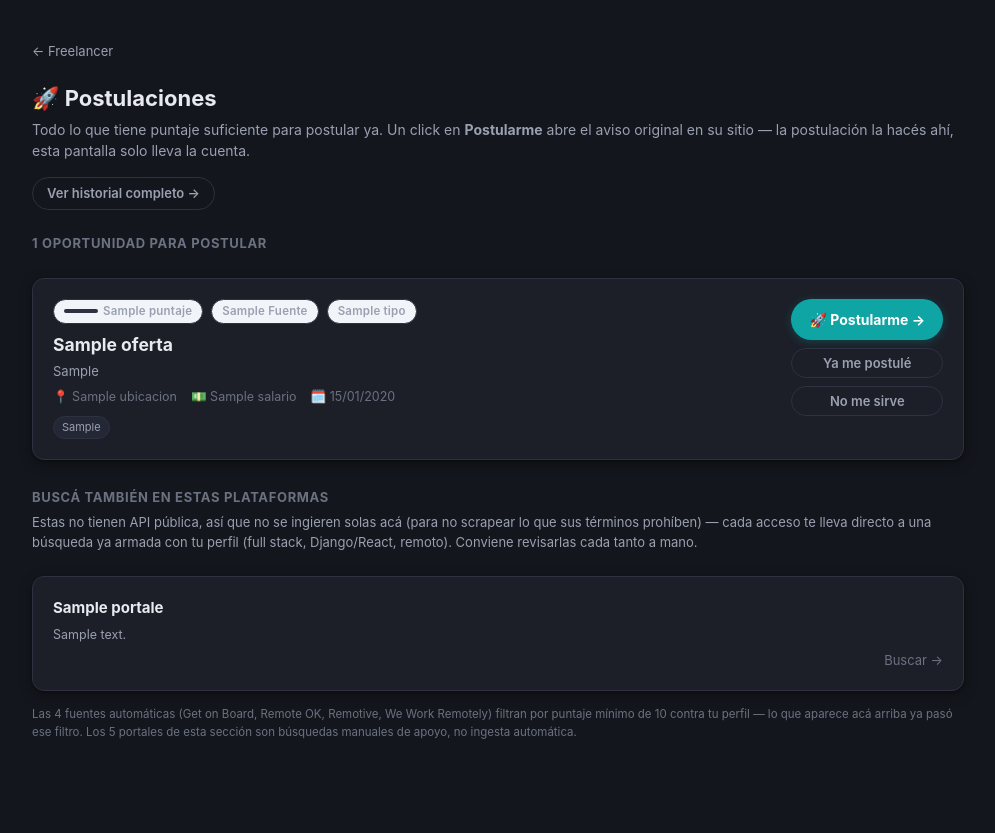
After one commit to bereail/Works, a Flask app: template freelancer/app/ui/templates/freelancer_postulaciones.html in a window 1280 px wide. The commit adds this page. Shown: the whole page, without its empty margins (142-1137 px from the left). Run offline with Flask 3, Linux system fonts and the light colour scheme; the template is opened without the code that fills it: most values are stand-ins (such as "Sample title", 1, 10 or a date in 2020).

Commit message:
FREELANCE: sumar seccion /postulaciones con acceso directo a cada aviso
Nueva pantalla en freelancer/app que junta todo lo que paso el filtro de
relevancia (bandeja + por postular) con un boton que abre el aviso original
en pestana nueva para postularse a mano, mas accesos directos de busqueda
manual a Computrabajo, Bumeran, ZonaJobs, LinkedIn Jobs e Indeed (no tienen
API publica, asi que no se ingieren solos). Tambien protege del repo publico
la carpeta de contactos privados de clientes freelance.

Co-Authored-By: Claude Sonnet 5 <noreply@anthropic.com>
Claude-Session: https://claude.ai/code/session_01DaiCK7vMif3WgfVkjVDehi

```diff
--- /dev/null
+++ b/freelancer/app/ui/templates/freelancer_postulaciones.html
@@ -0,0 +1,134 @@
+<!doctype html>
+<html lang="es">
+<head>
+<meta charset="utf-8" />
+<meta name="viewport" content="width=device-width, initial-scale=1" />
+<title>Postulaciones — Freelancer</title>
+<link rel="stylesheet" href="/static/estilos.css" />
+<style>
+  .franja-freelancer { max-width: 980px; margin: 0 auto; padding: 40px 24px 80px; }
+  .volver { display: inline-flex; align-items: center; gap: 6px; color: var(--texto-suave); font-size: 13px; margin-bottom: 20px; }
+  .volver:hover { color: var(--texto); }
+
+  .postulacion-tarjeta { display: flex; justify-content: space-between; gap: 16px; align-items: flex-start; }
+  .postulacion-acciones { display: flex; flex-direction: column; gap: 8px; flex-shrink: 0; align-items: stretch; min-width: 150px; }
+  .postulacion-acciones .boton { justify-content: center; }
+  .oferta-meta { display: flex; gap: 14px; flex-wrap: wrap; font-size: 12.5px; color: var(--texto-tenue); margin-top: 6px; }
+  .etiquetas { display: flex; gap: 6px; flex-wrap: wrap; margin-top: 10px; }
+  .etiqueta { font-size: 11px; padding: 2px 8px; border-radius: 999px; background: var(--superficie-hover); color: var(--texto-suave); border: 1px solid var(--borde); }
+  .puntaje { display: inline-flex; align-items: center; gap: 5px; }
+  .puntaje .barra { width: 34px; height: 4px; border-radius: 999px; background: var(--borde); overflow: hidden; }
+  .puntaje .relleno { height: 100%; border-radius: 999px; background: currentColor; }
+
+  .postularme {
+    background: var(--color-acento); color: #fff; border: none;
+    padding: 10px 18px; border-radius: 999px; font-weight: 700; font-size: 14px;
+    text-align: center; box-shadow: 0 2px 8px rgba(14,165,164,0.28);
+    transition: filter var(--transicion), transform var(--transicion);
+  }
+  .postularme:hover { filter: brightness(1.08); }
+  .postularme:active { transform: scale(0.97); }
+
+  .grilla-portales { display: grid; grid-template-columns: repeat(auto-fit, minmax(210px, 1fr)); gap: 14px; }
+  .portal-tarjeta { display: flex; flex-direction: column; gap: 6px; text-decoration: none; }
+  .portal-tarjeta h4 { margin: 0; font-size: 15px; }
+  .portal-tarjeta p { margin: 0; font-size: 12.5px; color: var(--texto-suave); }
+  .portal-tarjeta .flecha { align-self: flex-end; font-size: 13px; color: var(--texto-tenue); }
+
+  .nota-legal { font-size: 11.5px; color: var(--texto-tenue); margin-top: 14px; line-height: 1.6; }
+</style>
+</head>
+<body>
+<div class="franja-freelancer">
+  <a class="volver" href="/">← Freelancer</a>
+
+  <div class="header-pagina">
+    <div>
+      <h1>🚀 Postulaciones</h1>
+      <p>Todo lo que tiene puntaje suficiente para postular ya. Un click en <strong>Postularme</strong> abre el aviso original en su sitio — la postulación la hacés ahí, esta pantalla solo lleva la cuenta.</p>
+    </div>
+    <a href="/ofertas" class="boton boton-ghost boton-chico">Ver historial completo →</a>
+  </div>
+
+  {% if not ofertas %}
+  <div class="tarjeta vacio mt-24">
+    <div class="icono">📭</div>
+    <p>No hay ninguna oportunidad esperando postulación ahora mismo.</p>
+    <p class="texto-suave" style="font-size:12px;">Las fuentes conectadas se consultan solas cada 6 horas. Mientras tanto, revisá los portales de abajo a mano.</p>
+  </div>
+  {% else %}
+  <div class="subtitulo-seccion" style="margin-top:8px;">{{ ofertas|length }} oportunidad{{ 'es' if ofertas|length != 1 else '' }} para postular</div>
+  {% for o in ofertas %}
+  <div class="tarjeta interactiva mt-24 fade-in postulacion-tarjeta">
+    <div style="min-width:0;">
+      <div class="gap-8" style="margin-bottom:8px; flex-wrap:wrap;">
+        <span class="badge {{ 'badge-verde' if o.puntaje >= 50 else ('badge-amarillo' if o.puntaje >= 35 else 'badge-neutro') }} puntaje"
+              title="Afinidad con tu perfil según el filtro por palabras clave">
+          <span class="barra"><span class="relleno" style="width: {{ o.puntaje }}%;"></span></span>
+          {{ o.puntaje }}
+        </span>
+        <span class="badge badge-neutro" style="text-transform:capitalize;">{{ o.fuente }}</span>
+        <span class="badge badge-neutro">{{ {'proyecto_freelance': 'proyecto freelance', 'empleo_relacion_dependencia': 'relación de dependencia', 'subcontrato': 'subcontrato'}.get(o.tipo, o.tipo) }}</span>
+      </div>
+
+      <h3 style="margin: 0 0 4px;">{{ o.titulo }}</h3>
+      {% if o.cliente_o_empresa %}<p class="texto-suave" style="margin:0; font-size:13px;">{{ o.cliente_o_empresa }}</p>{% endif %}
+
+      {% if o.ubicacion or o.salario or o.fecha_publicacion %}
+      <div class="oferta-meta">
+        {% if o.ubicacion %}<span>📍 {{ o.ubicacion }}</span>{% endif %}
+        {% if o.salario %}<span>💵 {{ o.salario }}</span>{% endif %}
+        {% if o.fecha_publicacion %}<span>🗓️ {{ o.fecha_publicacion.strftime('%d/%m/%Y') }}</span>{% endif %}
+      </div>
+      {% endif %}
+
+      {% if o.lista_etiquetas %}
+      <div class="etiquetas">
+        {% for e in o.lista_etiquetas[:8] %}<span class="etiqueta">{{ e }}</span>{% endfor %}
+      </div>
+      {% endif %}
+    </div>
+
+    <div class="postulacion-acciones">
+      {% if o.url %}
+      <a href="{{ o.url }}" target="_blank" rel="noopener" class="postularme">🚀 Postularme →</a>
+      {% endif %}
+      <form method="post" action="/ofertas/{{ o.id }}/estado">
+        <input type="hidden" name="estado" value="postulada" />
+        <input type="hidden" name="volver_a" value="/postulaciones" />
+        <button type="submit" class="boton boton-ghost boton-chico" style="width:100%;">Ya me postulé</button>
+      </form>
+      <form method="post" action="/ofertas/{{ o.id }}/estado">
+        <input type="hidden" name="estado" value="descartada" />
+        <input type="hidden" name="volver_a" value="/postulaciones" />
+        <button type="submit" class="boton boton-ghost boton-chico" style="width:100%;">No me sirve</button>
+      </form>
+    </div>
+  </div>
+  {% endfor %}
+  {% endif %}
+
+  <div class="subtitulo-seccion">Buscá también en estas plataformas</div>
+  <p class="texto-suave" style="margin-top:-6px; font-size:13px;">
+    Estas no tienen API pública, así que no se ingieren solas acá (para no scrapear lo que sus
+    términos prohíben) — cada acceso te lleva directo a una búsqueda ya armada con tu perfil
+    (full stack, Django/React, remoto). Conviene revisarlas cada tanto a mano.
+  </p>
+  <div class="grilla-portales mt-24">
+    {% for p in portales %}
+    <a href="{{ p.url }}" target="_blank" rel="noopener" class="tarjeta interactiva portal-tarjeta">
+      <h4>{{ p.nombre }}</h4>
+      <p>{{ p.descripcion }}</p>
+      <span class="flecha">Buscar →</span>
+    </a>
+    {% endfor %}
+  </div>
+
+  <p class="nota-legal">
+    Las 4 fuentes automáticas (Get on Board, Remote OK, Remotive, We Work Remotely) filtran por
+    puntaje mínimo de {{ puntaje_minimo }} contra tu perfil — lo que aparece acá arriba ya pasó ese
+    filtro. Los 5 portales de esta sección son búsquedas manuales de apoyo, no ingesta automática.
+  </p>
+</div>
+</body>
+</html>
```
Also changed, not shown: freelancer/app/ui/routers/freelancer.py (+49 -0 lines), freelancer/app/ui/templates/freelancer.html (+15 -7 lines), memoria/ESTADO_ACTUAL.md (+9 -1 lines), memoria/FREELANCE.md (+18 -0 lines), 1 other file.
